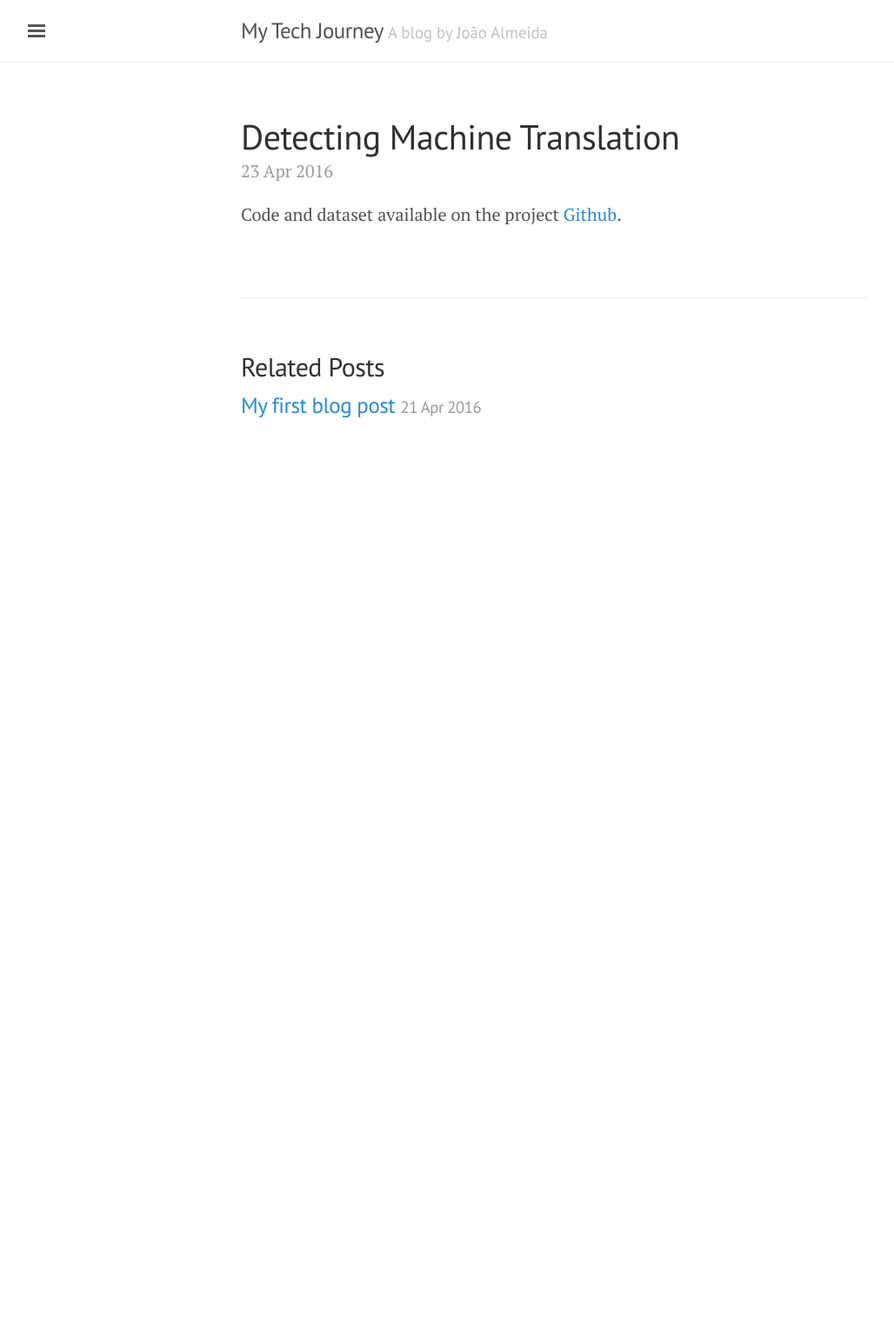
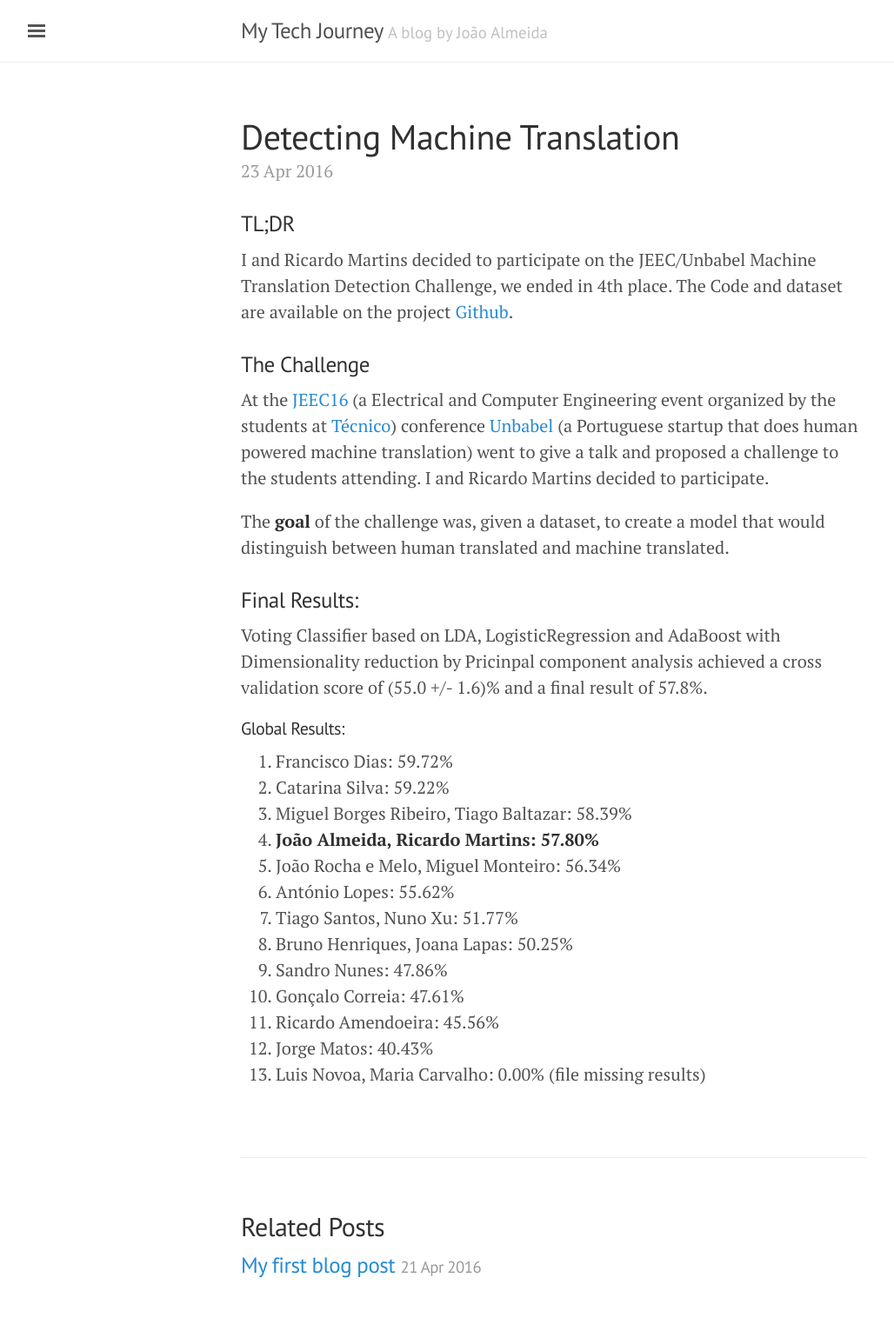
Before and after one commit to Joao-M-Almeida/Joao-M-Almeida.github.io, a Jekyll site: the page built from _posts/2016-04-23-detecting-machine-translation.md, in a window 1280 px wide. Shown: the whole page at 87% size, without its empty margins (3-1031 px from the left). Built offline with Jekyll 4.4.1, drawn with Linux system fonts in a browser that asks for light colours; before the commit the page ends 900 px from its top, so only the background shows below that.

Commit message:
Work on the Unbabel post

```diff
--- a/_posts/2016-04-23-detecting-machine-translation.md
+++ b/_posts/2016-04-23-detecting-machine-translation.md
@@ -2,5 +2,31 @@
 layout: post
 title: Detecting Machine Translation
 ---
+### TL;DR
+ I and Ricardo Martins decided to participate on the JEEC/Unbabel Machine Translation Detection Challenge, we ended in 4th place. The Code and dataset are available on the project [Github](https://github.com/Joao-M-Almeida/JEECUnbabelChallenge).
 
-Code and dataset available on the project [Github](https://github.com/Joao-M-Almeida/JEECUnbabelChallenge).
+### The Challenge
+
+
+At the [JEEC16](http://jeec.tecnico.pt/jeec16/) (a Electrical and Computer Engineering event organized by the students at [Técnico](http://tecnico.ulisboa.pt)) conference [Unbabel](https://unbabel.com/) (a Portuguese startup that does human powered machine translation) went to give a talk and proposed a challenge to the students attending. I and Ricardo Martins decided to participate.
+
+The __goal__ of the challenge was, given a dataset, to create a model that would distinguish between human translated and machine translated.
+
+
+### Final Results:
+  Voting Classifier based on LDA, LogisticRegression and AdaBoost with Dimensionality reduction by Pricinpal component analysis achieved a cross validation score of (55.0 +/- 1.6)% and a final result of 57.8%.
+
+#### Global Results:
+1. Francisco Dias: 59.72%
+2. Catarina Silva: 59.22%
+3. Miguel Borges Ribeiro, Tiago Baltazar: 58.39%
+4. __João Almeida, Ricardo Martins: 57.80%__
+5. João Rocha e Melo, Miguel Monteiro: 56.34%
+6. António Lopes: 55.62%
+7. Tiago Santos, Nuno Xu: 51.77%
+8. Bruno Henriques, Joana Lapas: 50.25%
+9. Sandro Nunes: 47.86%
+10. Gonçalo Correia: 47.61%
+11. Ricardo Amendoeira: 45.56%
+12. Jorge Matos: 40.43%
+13. Luis Novoa, Maria Carvalho: 0.00% (file missing results)
```
